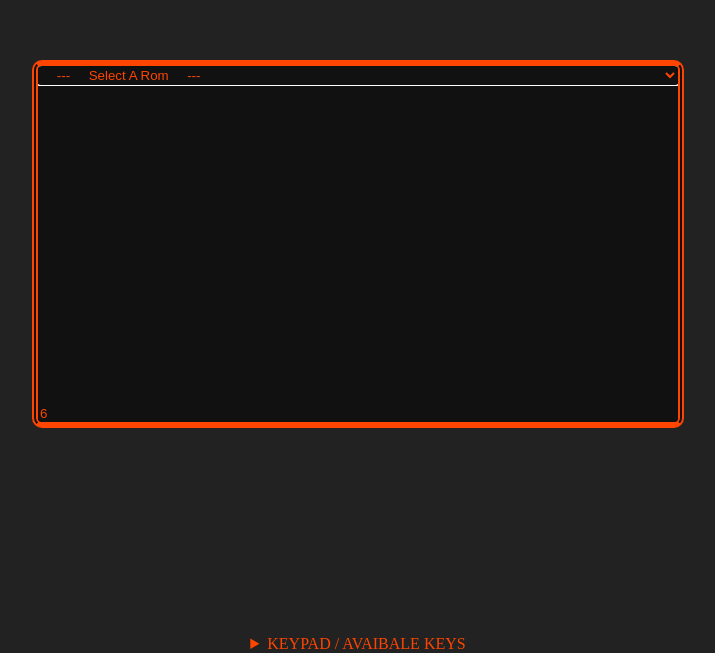
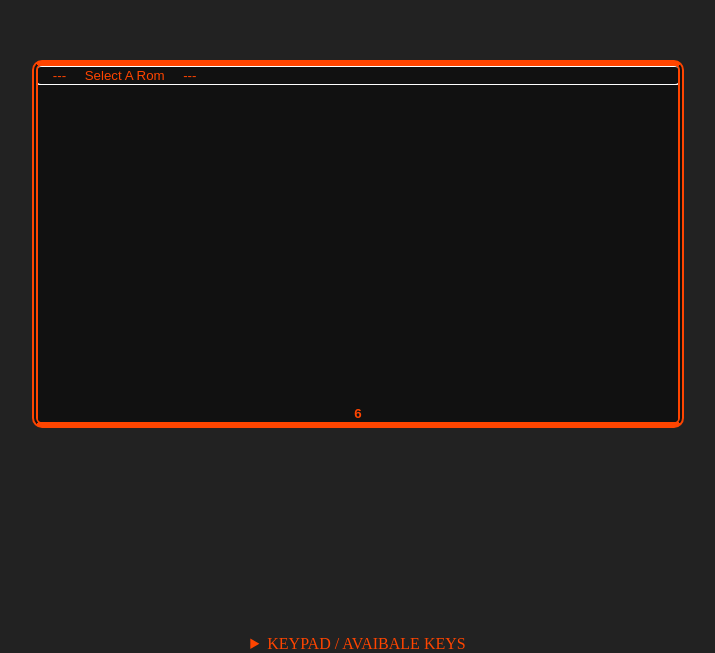
Before and after one commit to PrashanthKumar0/chip8-emulator, a plain HTML site: page index.html in a window 1280 px wide. Shown: the part 147-800 px from the top of the page, without its empty margins (282-997 px from the left). Drawn offline with Linux system fonts and the light colour scheme.

Commit message:
minor adjustments

```diff
--- a/css/main.css
+++ b/css/main.css
@@ -78,3 +78,23 @@ button.active{
     border-color: orange;
     /* transform: scale(0.9); */
 }
+
+/* hiding corner buttons from select*/
+
+select {
+    -webkit-appearance: none;
+}
+
+/* hiding corner buttons from input */
+input::-webkit-outer-spin-button,
+input::-webkit-inner-spin-button {
+  -webkit-appearance: none;
+  margin: 0;
+}
+
+/* Firefox */
+input[type=number] {
+    text-align: center;
+    font-weight: bolder;
+  -moz-appearance: textfield;
+}
--- a/scripts/chip8.js
+++ b/scripts/chip8.js
@@ -12,6 +12,8 @@ function Chip8(screen,speaker,keyboard){
     this.ram=new Uint8Array(0xFFF+1); // 4kb ram
     this.speedEl=document.createElement('input');
     this.speedEl.setAttribute('type','number');
+    this.speedEl.setAttribute('min','1');
+    this.speedEl.setAttribute('max','15');
     this.speedEl.onchange=function(){
         this.speed=Number(this.speedEl.value);
     }.bind(this);
```
